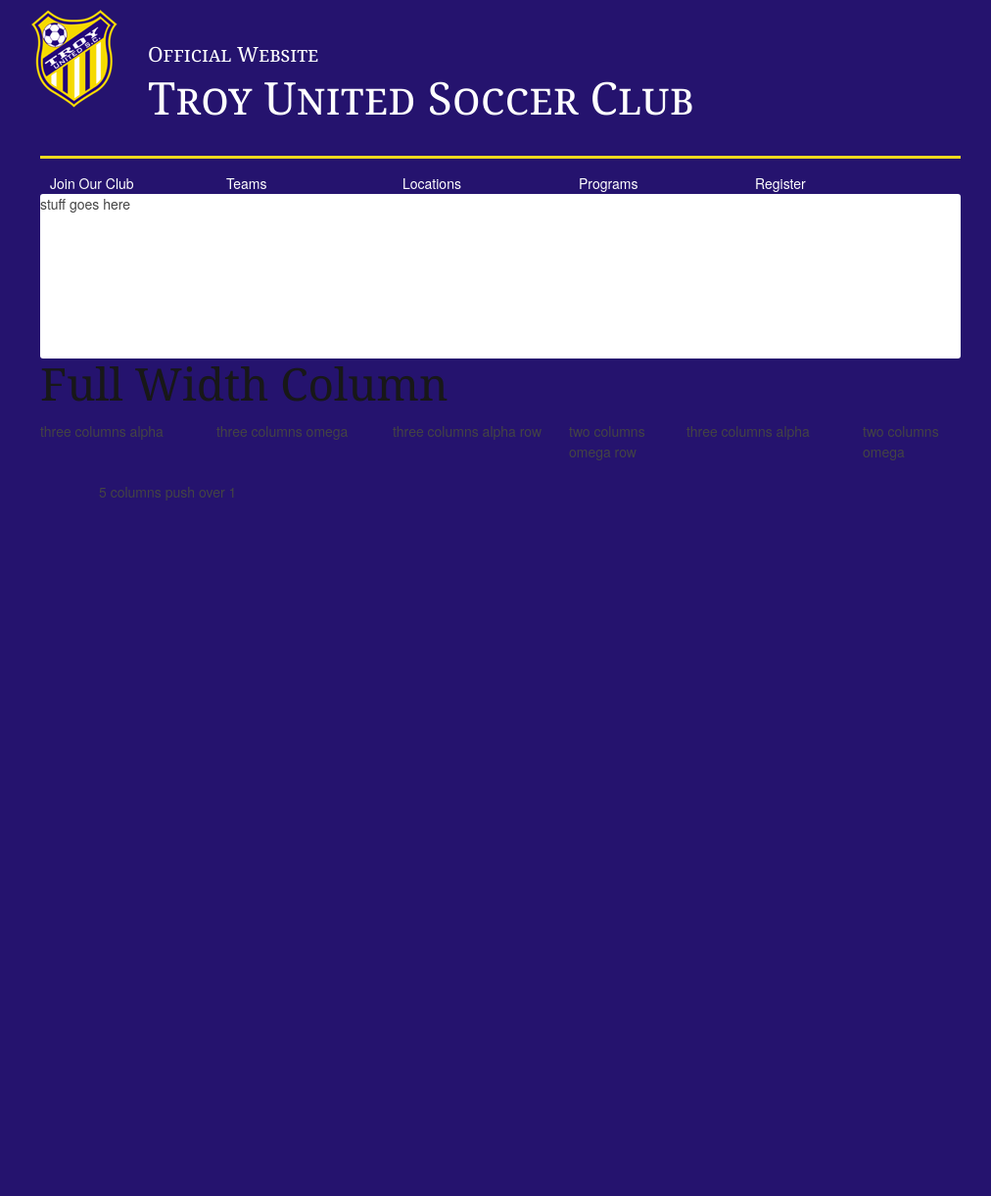
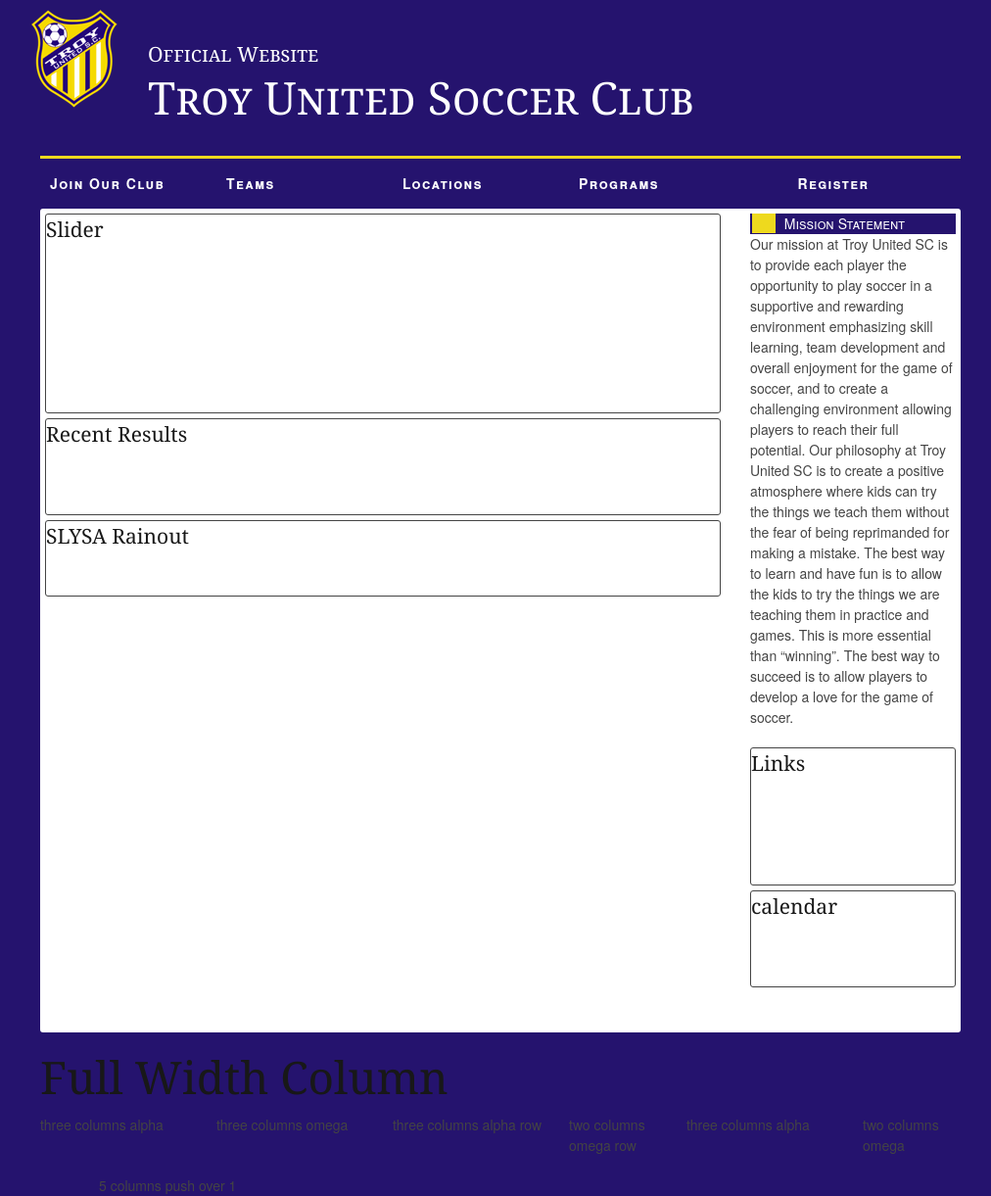
Before and after one commit to dfmorrisjr/troyunitedsc.dev, a PHP site: page / in a window 1280 px wide. Shown: the whole page at 98% size, without its empty margins (129-1141 px from the left). Before the commit the page ends 511 px from the top, so only its background shows below. Run offline with PHP 8.4, Linux system fonts and the light colour scheme.

Commit message:
Initial homepage layout

```diff
--- a/index.html
+++ b/index.html
@@ -58,18 +58,20 @@
 			<hr class="navigationhr"/>
 		</div>
 		<div id="navbanner" class="sixteen columns">
-			<div class="three columns">Join Our Club</div>
-			<div class="three columns">Teams</div>
-			<div class="three columns">Locations</div>
-			<div class="three columns">Programs</div>
-			<div class="three columns omega">Register</div>
+			<div class="three columns"><a href="../join/join.php">Join Our Club</a></div>
+			<div class="three columns"><a href="../teams/teams.php">Teams</a></div>
+			<div class="three columns"><a href="../locations/locations.php">Locations</a></div>
+			<div class="three columns"><a href="../programs/programs.php">Programs</a></div>
+			<div class="three columns menuregister"><a href="../register/register.php">Register</a></div>
 
 			<br class="clear" />
 		</div>
 	</header>
 
-	<div class="sixteen columns maincontent">
-		stuff goes here
+	<div class="sixteen columns maincontent row">
+		<div class="twelve columns alpha" >
+			<section id="contentslider" class="tempborder">
+			<h4>Slider</h4>
 			<br>
 			<br>
 			<br>
@@ -78,6 +80,58 @@
 			<br>
 			<br>
 			<br>
+			</section>
+			<section>
+			<h4>Recent Results </h4>
+			<br>
+			<br>
+			<br>
+			</section>
+			<section>
+				<h4>SLYSA Rainout</h4>
+			<br>
+			<br>
+			</section>
+		</div>
+		<div class="four columns omega row">
+			<article id="missionstatement">
+				<div class="articletitle"><span class="yellowsquare">.</span>
+					Mission Statement
+				</div>
+				<p>
+				Our mission at Troy United SC is to provide each player the opportunity to play soccer in a supportive and rewarding environment emphasizing skill learning, team development and overall enjoyment for the game of soccer, and to create a challenging environment allowing players to reach their full potential. Our philosophy at Troy United SC is to create a positive atmosphere where kids can try the things we teach them without the fear of being reprimanded for making a mistake. The best way to learn and have fun is to allow the kids to try the things we are teaching them in practice and games. This is more essential than “winning”. The best way to succeed is to allow players to develop a love for the game of soccer.
+				</p>
+			</article>
+			<section>
+			<h4>Links</h4>
+			<br>
+			<br>
+			<br>
+			<br>
+			<br>
+			</section>
+			<section>
+				<h4>calendar</h4>
+			<br>
+			<br>
+			<br>
+			</section>
+		</div>
+		<!--<br class="clear" />-->
+		<div id="recentresults" class="twelve columns alpha">
+
+		</div>
+		<div id="importantlinks" class="four columns omega">
+
+		</div>
+		<br class="clear" />
+		<div id="SLYSArainoutnumner" class="twelve columns alpha">
+
+		</div>
+		<div id="calendar" class="four columns omega">
+
+		</div>
+		<br class="clear" />
 	</div>
 
 <!-- Give column value in word form (one, two..., twelve) -->
--- /dev/null
+++ b/join/join.php
@@ -0,0 +1,5 @@
+<html>
+	<body>
+		<p>join our club</p>
+	</body>
+</html>
--- a/stylesheets/tusc.css
+++ b/stylesheets/tusc.css
@@ -31,11 +31,37 @@
 
 }
 
+.navitem:hover{
+	color: #eed91e;
+
+}
+
+.menuregister{
+	text-align: center;
+
+}
+
 
 #navbanner{
-color: #fff;
+	color: #fff;
+	font-variant: small-caps;
+	font-weight: bold;
+	letter-spacing: .10em;
+	text-align: left;
+	margin-bottom: 15px;
+}
+
+#navbanner a{
+	text-decoration: none;
+	color: #fff;
 
 }
+
+#navbanner a:hover{
+	color: #eed91e;
+
+}
+
 
 
 /* ****  END Header */
@@ -49,7 +75,32 @@
 
 }
 
+article{
+	margin: 5px 5px 5px 5px;
+	font-size: 1.0em;
 
+}
+.articletitle{
+	background-color: #25136e;
+	color: #fff;
+	font-variant: small-caps;
+
+}
+
+.yellowsquare{
+	background-color: #eed91e;
+	width: 30px;
+	color: #eed91e;
+	margin: 2px 5px 2px 2px;
+	padding-left: 10px;
+	padding-right: 10px;
+}
+
+section{
+	border:solid 1px;
+	border-radius: 3px;
+	margin: 5px;
+}
 
 
 /* **** END Main content */
```
Lines whose indentation alone changed are shown as unchanged.
